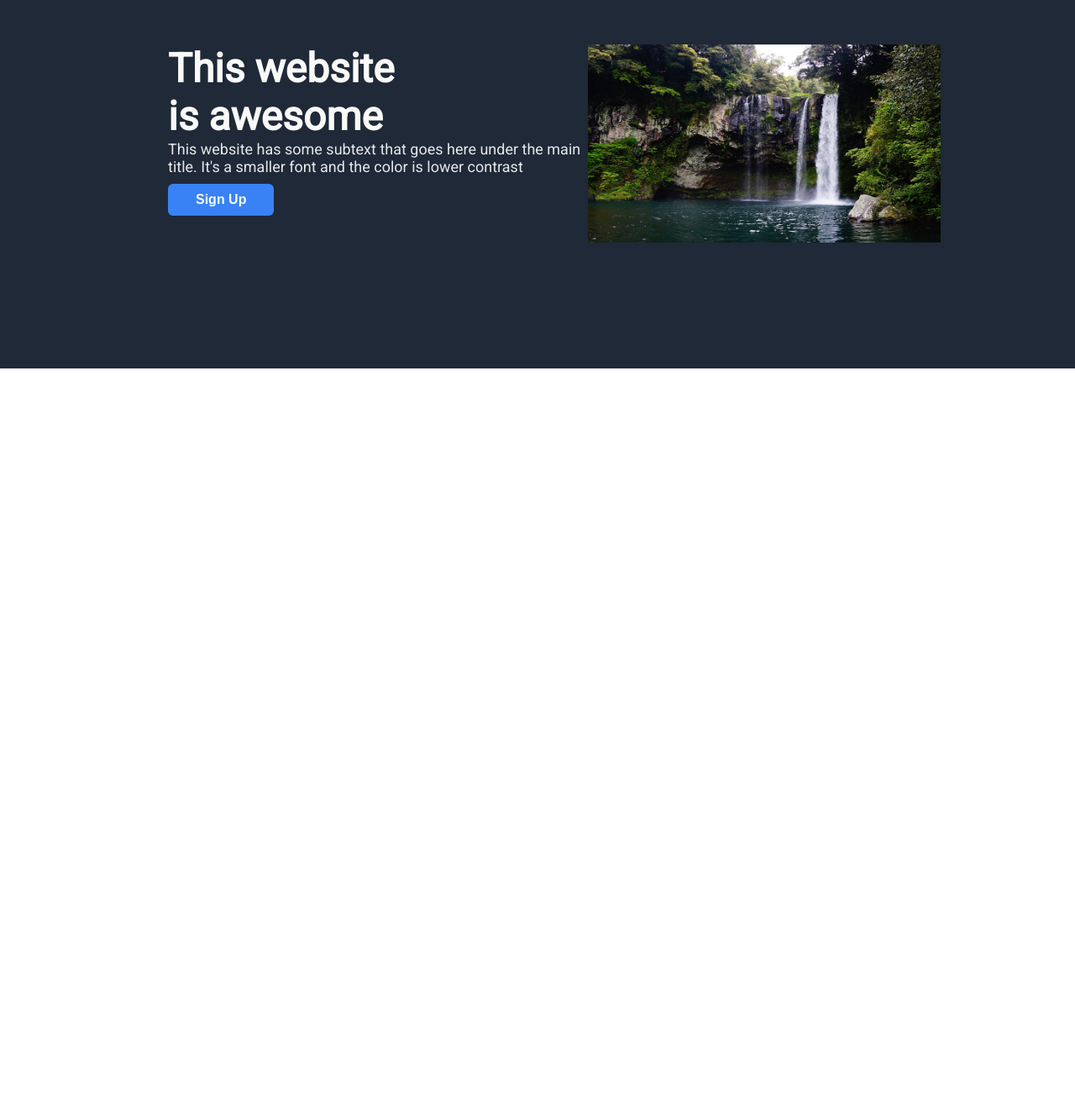
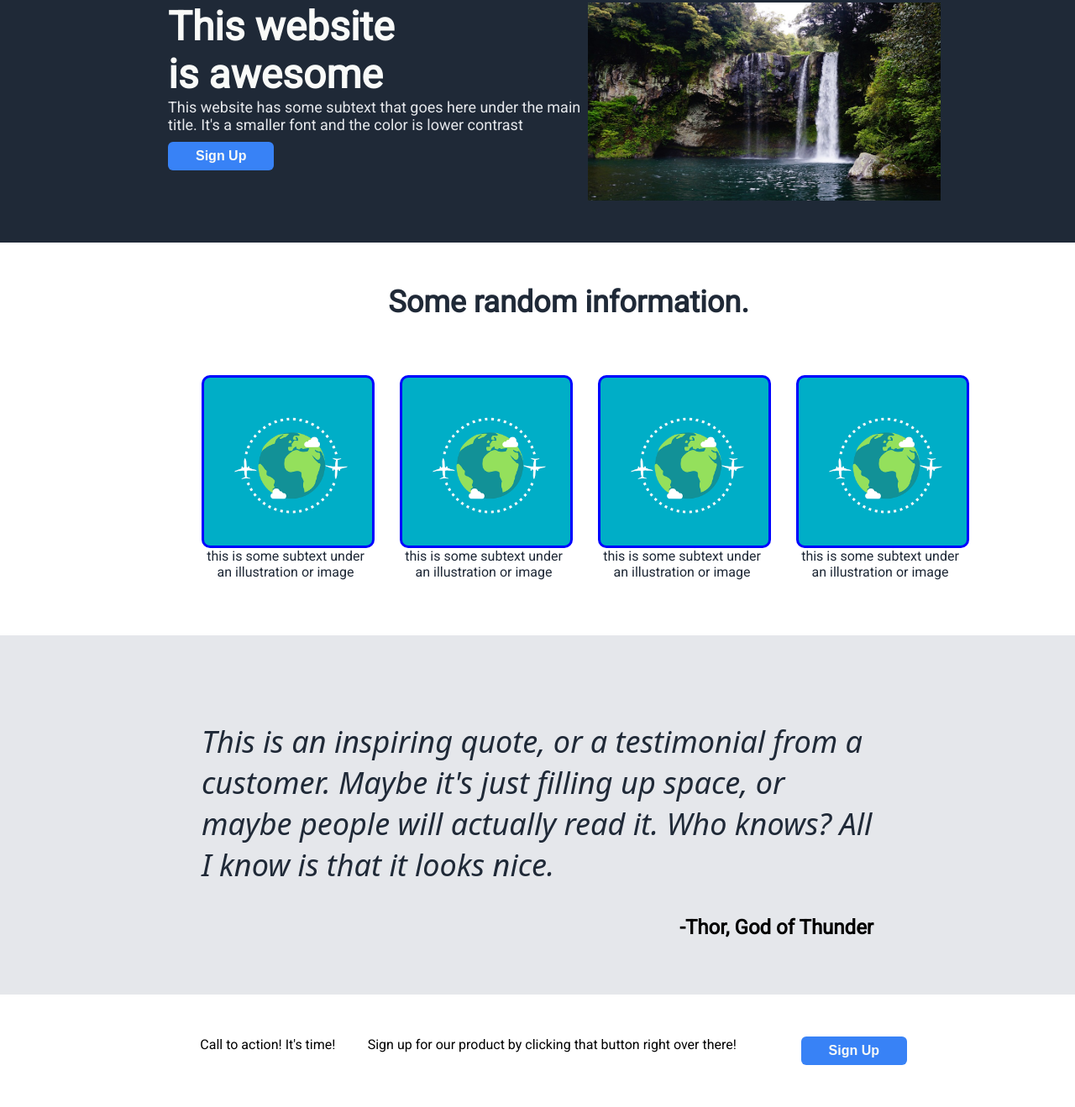
Before and after one commit to ViviStan69/flexbox-project-landing-page, a plain HTML site: page index.html in a window 1280 px wide. Shown: the part 124-1443 px from the top of the page at 84% size. Before the commit the page ends 800 px from the top, so only its background shows below. Drawn offline with Linux system fonts and the light colour scheme.

Commit message:
Add second and third segment, as well as HTML skeleton of third

```diff
--- a/index.html
+++ b/index.html
@@ -32,12 +32,52 @@
             <button>Sign Up</button>
         </div>
         <img src="images/jeju-island-waterfall.jpg" alt="image of a waterfall on Jeju">
-
-
     </div>
 
+    <div class="information-segment">
+        <div class="information-container">
+            <div class="information-header">
+                Some random information.
+            </div>
+            <ul>
+                <li>
+                    <img src="images/random-image.png" alt="random image">
+                    <figcaption>this is some subtext under an illustration or image</figcaption>
+                </li>
+                <li>
+                    <img src="images/random-image.png" alt="random image">
+                    <figcaption>this is some subtext under an illustration or image</figcaption>
+                </li>
+                <li>
+                    <img src="images/random-image.png" alt="random image">
+                    <figcaption>this is some subtext under an illustration or image</figcaption>
+                </li>
+                <li>
+                    <img src="images/random-image.png" alt="random image">
+                    <figcaption>this is some subtext under an illustration or image</figcaption>
+                </li>
+            </ul>
+        </div>
+    </div>
 
+    <div class="quote-segment">
+        <blockquote>
+            <p> This is an inspiring quote, or a testimonial from a customer. Maybe it's just filling up space, or maybe
+              people will actually read it. Who knows? All I know is that it looks nice.</p>
+            <footer>-Thor, God of Thunder</cite></footer>
+          </blockquote>
+        </div>
+    </div>
 
+    <div class="call-to-action-segment">
+        <p>
+            <div class="cta-header">
+                Call to action! It's time!
+            </div>
+            Sign up for our product by clicking that button right over there!
+        </p>
+        <button>Sign Up</button>
+    </div>
 
 </body>
 
--- a/style.css
+++ b/style.css
@@ -19,7 +19,10 @@ body {
 }
 
 .header,
-.hero-segment {
+.hero-segment,
+.information-segment,
+.quote-segment,
+.call-to-action-segment {
     display: flex;
     justify-content: space-between;
     padding: 10px 200px;
@@ -37,9 +40,12 @@ ul {
     justify-items: flex-end;
 }
 
-.hero-segment {
-    padding-top: 100px;
-    padding-bottom: 150px;
+.hero-segment,
+.information-segment,
+.quote-segment,
+.call-to-action-segment {
+    padding-top: 50px;
+    padding-bottom: 50px;
 }
 
 .hero-heading {
@@ -54,9 +60,66 @@ ul {
     padding-bottom: 10px;
 }
 
-img {
+.hero-segment img {
     width: 420px;
     height: auto;
+}
+
+.information-segment li {
+    display: flex;
+    flex-direction: column;
+}
+
+.information-segment ul {
+    gap: 30px;
+}
+
+.information-segment img {
+    width: 200px;
+    height: auto;
+    border-radius: 10px;
+    background: blue;
+    padding: 3px;
+}
+
+figcaption {
+    width: 200px;
+}
+
+.information-header {
+    display: flex;
+    justify-content: center;
+    font-size: 36px;
+    font-weight: bolder;
+    color: #1f2937;
+    padding-bottom: 50px;
+}
+
+.information-container {
+    display: flex;
+    flex-direction: column;
+    text-align: center;
+    color: #1f2937;
+}
+
+.quote-segment {
+    background-color: #e5e7eb;
+    justify-content: space-around;
+}
+
+blockquote p {
+    font-family: system-ui, -apple-system, BlinkMacSystemFont, 'Segoe UI', Roboto, Oxygen, Ubuntu, Cantarell, 'Open Sans', 'Helvetica Neue', sans-serif;
+    font-size: 36px;
+    font-style: italic;
+    color: #1f2937;
+    font-weight: light;
+}
+
+footer {
+    text-align: right;
+    font-weight: bold;
+    font-style: normal;
+    font-size: 24px;
 }
 
 button {
@@ -72,7 +135,7 @@ button {
     font-size: 1em;
     font-weight: bold;
     justify-content: center;
-    line-height: 1.25rem;
+    line-height: 1rem;
     min-width: 100px;
     padding: .5rem 2rem;
     text-decoration-line: none;
```
Also changed, not shown: images/random-image.png (added), 1 other file.
